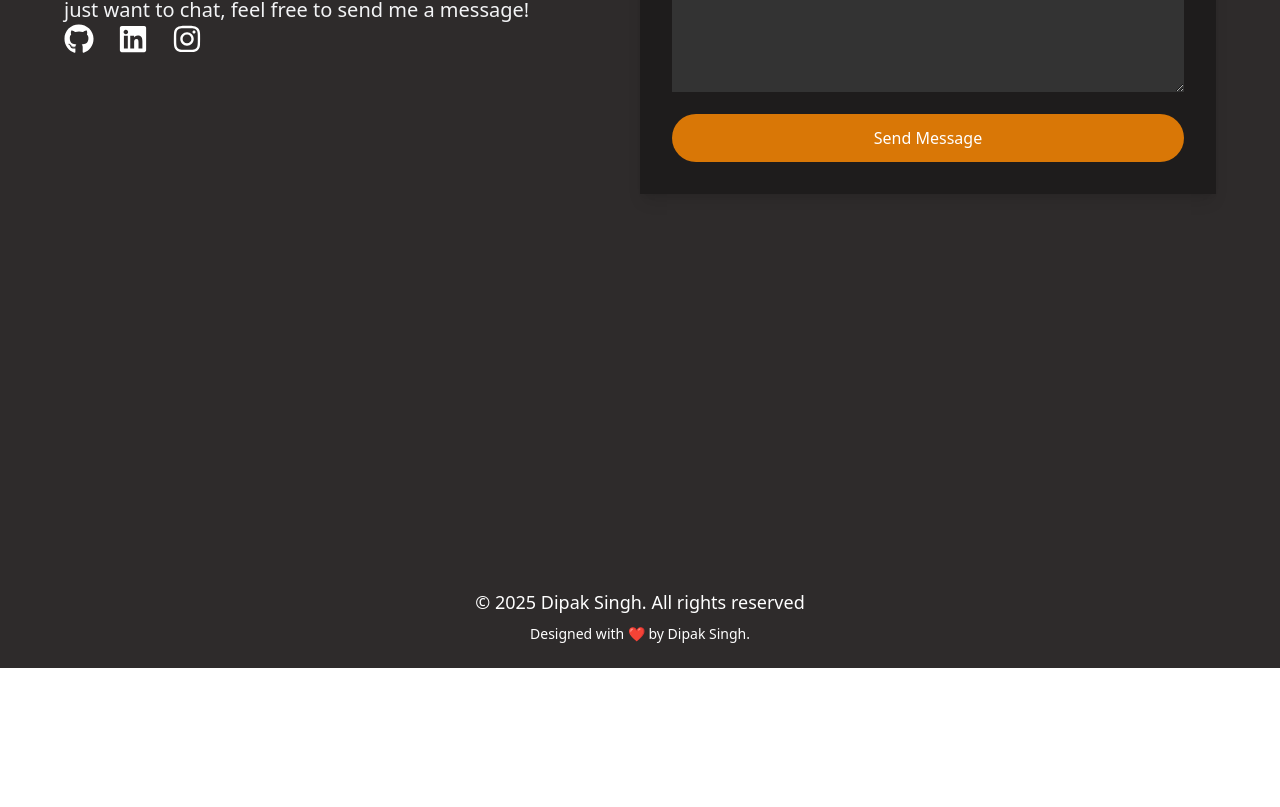
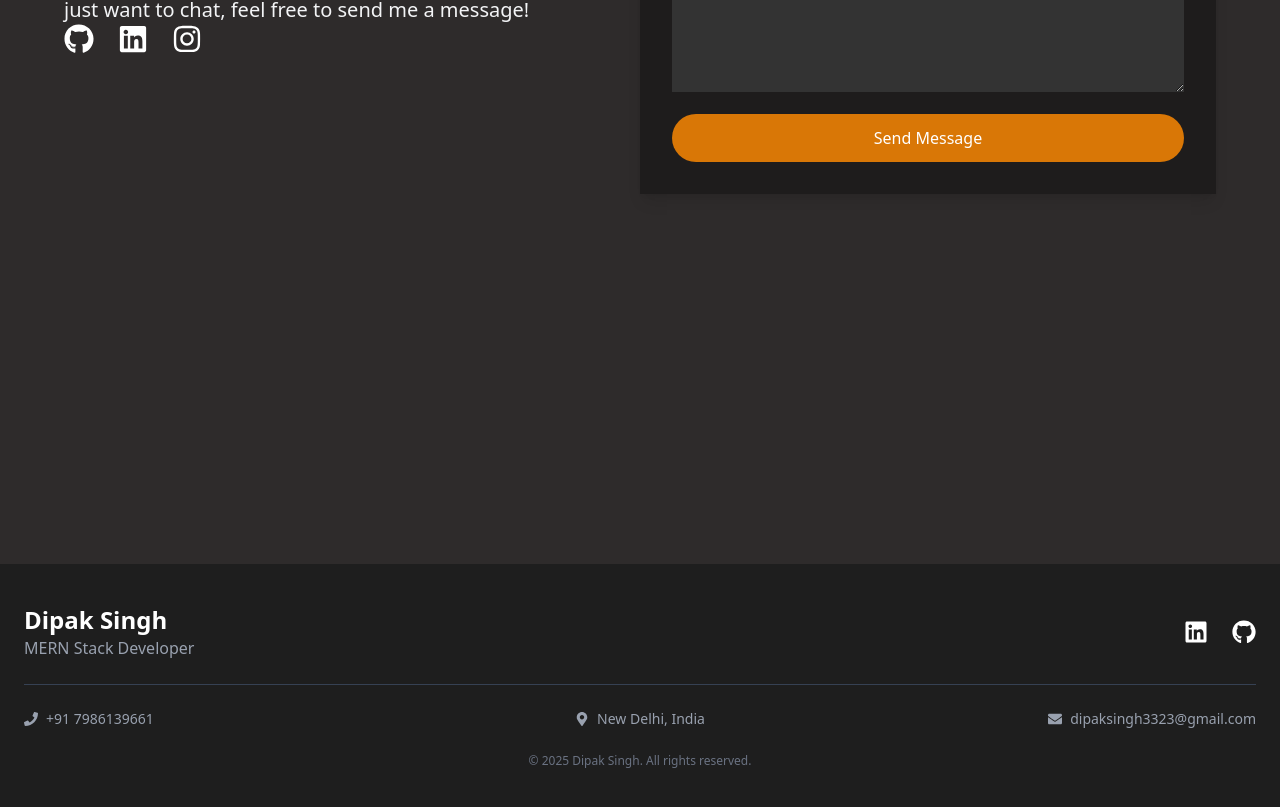
Before and after one commit to DipakSingh0111/portfolio-dipak, a React (Vite) app: page / in a window 1280 px wide. Shown: the part 3468-4275 px from the top of the page. Before the commit the page ends 4136 px from the top, so only its background shows below. Built offline with nearby package versions, Linux system fonts and the light colour scheme.

Commit message:
footer and skills updated done

```diff
--- a/src/components/Footer.jsx
+++ b/src/components/Footer.jsx
@@ -1,13 +1,38 @@
 import React from "react";
+import { FaLinkedin, FaGithub, FaEnvelope, FaPhone, FaMapMarkerAlt } from "react-icons/fa";
+import { motion } from "framer-motion";
 
 const Footer = () => {
   return (
-    <footer className="w-full bg-[#2E2B2B] text-white py-6">
-      <div className="max-w-7xl mx-auto text-center">
-        <p className="text-lg">© 2025 Dipak Singh. All rights reserved</p>
-        <p className="mt-2 text-sm"> Designed with ❤️ by Dipak Singh.</p>
+    <motion.footer
+      className="w-full bg-[#1E1E1E] text-white py-10"
+      initial={{ opacity: 0, y: 50 }}
+      animate={{ opacity: 1, y: 0 }}
+      transition={{ duration: 0.5 }}
+    >
+      <div className="max-w-7xl mx-auto text-center px-6">
+        <div className="flex flex-col md:flex-row justify-between items-center border-b border-gray-700 pb-6 mb-6">
+          <div className="text-left">
+            <h2 className="text-2xl font-semibold">Dipak Singh</h2>
+            <p className="text-gray-400">MERN Stack Developer</p>
+          </div>
+          <div className="flex space-x-6 mt-4 md:mt-0">
+            <a href="https://www.linkedin.com/in/dipak-singh-91bbbb226/" target="_blank" rel="noopener noreferrer" className="hover:text-blue-500 text-2xl transition-transform transform hover:scale-110">
+              <FaLinkedin />
+            </a>
+            <a href="https://github.com/DipakSingh0111" target="_blank" rel="noopener noreferrer" className="hover:text-gray-400 text-2xl transition-transform transform hover:scale-110">
+              <FaGithub />
+            </a>
+          </div>
+        </div>
+        <div className="grid grid-cols-1 md:grid-cols-3 gap-6 text-gray-400 text-sm">
+          <p className="flex items-center justify-center md:justify-start"><FaPhone className="mr-2" /> +91 7986139661</p>
+          <p className="flex items-center justify-center md:justify-center"><FaMapMarkerAlt className="mr-2" /> New Delhi, India</p>
+          <p className="flex items-center justify-center md:justify-end"><FaEnvelope className="mr-2" /> dipaksingh3323@gmail.com</p>
+        </div>
+        <p className="mt-6 text-gray-500 text-xs">© 2025 Dipak Singh. All rights reserved.</p>
       </div>
-    </footer>
+    </motion.footer>
   );
 };
 
--- a/src/components/Skills.jsx
+++ b/src/components/Skills.jsx
@@ -10,7 +10,7 @@ import {
   FaPython,
   FaReact,
 } from "react-icons/fa";
-import { SiExpress, SiMysql, SiTypescript } from "react-icons/si";
+import { SiDjango, SiExpress, SiMysql, SiTypescript } from "react-icons/si";
 
 const SkillCard = ({ skill, index }) => {
   return (
@@ -33,9 +33,9 @@ const SkillCard = ({ skill, index }) => {
           {skill.icon}
         </div>
 
-        <span className="absolute bottom-4 text-2xl md:text-3xl font-bold">
-          {skill.level}%
-        </span>
+        {/* <span className="absolute bottom-4 text-2xl md:text-3xl font-bold">
+          {skill.level}
+        </span> */}
 
         <div className="absolute bottom-0 left-0 right-0 text-center text-sm md:text-lg font-semibold opacity-0 group-hover:opacity-100"></div>
       </motion.div>
@@ -47,17 +47,19 @@ const SkillCard = ({ skill, index }) => {
 };
 const Skills = () => {
   const skills = [
-    { name: "HTML", level: 95, icon: <FaHtml5 />, color: "#E34F26" },
-    { name: "CSS", level: 85, icon: <FaCss3 />, color: "#1572B6" },
-    { name: "JavaScript", level: 80, icon: <FaJs />, color: "#F7DF1E" },
-    { name: "TypeScript", level: 75, icon: <SiTypescript />, color: "#3178C6" },
-    { name: "React", level: 75, icon: <FaReact />, color: "#61DAFB" },
-    { name: "Node.js", level: 70, icon: <FaNodeJs />, color: "#339933" },
-    { name: "Express.js", level: 70, icon: <SiExpress />, color: "#000000" }, // Black (Express has no logo color)
-    { name: "MongoDB", level: 65, icon: <FaDatabase />, color: "#47A248" },
-    { name: "MySQL", level: 65, icon: <SiMysql />, color: "#4479A1" },
-    { name: "Git", level: 85, icon: <FaGitAlt />, color: "#F05032" },
-    { name: "Python", level: 60, icon: <FaPython />, color: "#3776AB" },
+    { name: "HTML", icon: <FaHtml5 />, color: "#E34F26" },
+    { name: "CSS", icon: <FaCss3 />, color: "#1572B6" },
+    { name: "JavaScript", icon: <FaJs />, color: "#F7DF1E" },
+    { name: "TypeScript", icon: <SiTypescript />, color: "#3178C6" },
+    { name: "React.js", icon: <FaReact />, color: "#61DAFB" },
+    { name: "Node.js", icon: <FaNodeJs />, color: "#339933" },
+    { name: "Express.js", icon: <SiExpress />, color: "#000000" }, // Black (Express has no official logo color)
+    { name: "MongoDB", icon: <FaDatabase />, color: "#47A248" },
+    { name: "MySQL", icon: <SiMysql />, color: "#4479A1" },
+    { name: "Git & Github", icon: <FaGitAlt />, color: "#F05032" },
+    { name: "Python", icon: <FaPython />, color: "#3776AB" },
+    { name: "Django", icon: <SiDjango />, color: "#092E20" }, // Django official color
+    // { name: "Python", level: 60, icon: <FaPython />, color: "#3776AB" },
   ];
 
   return (
```
